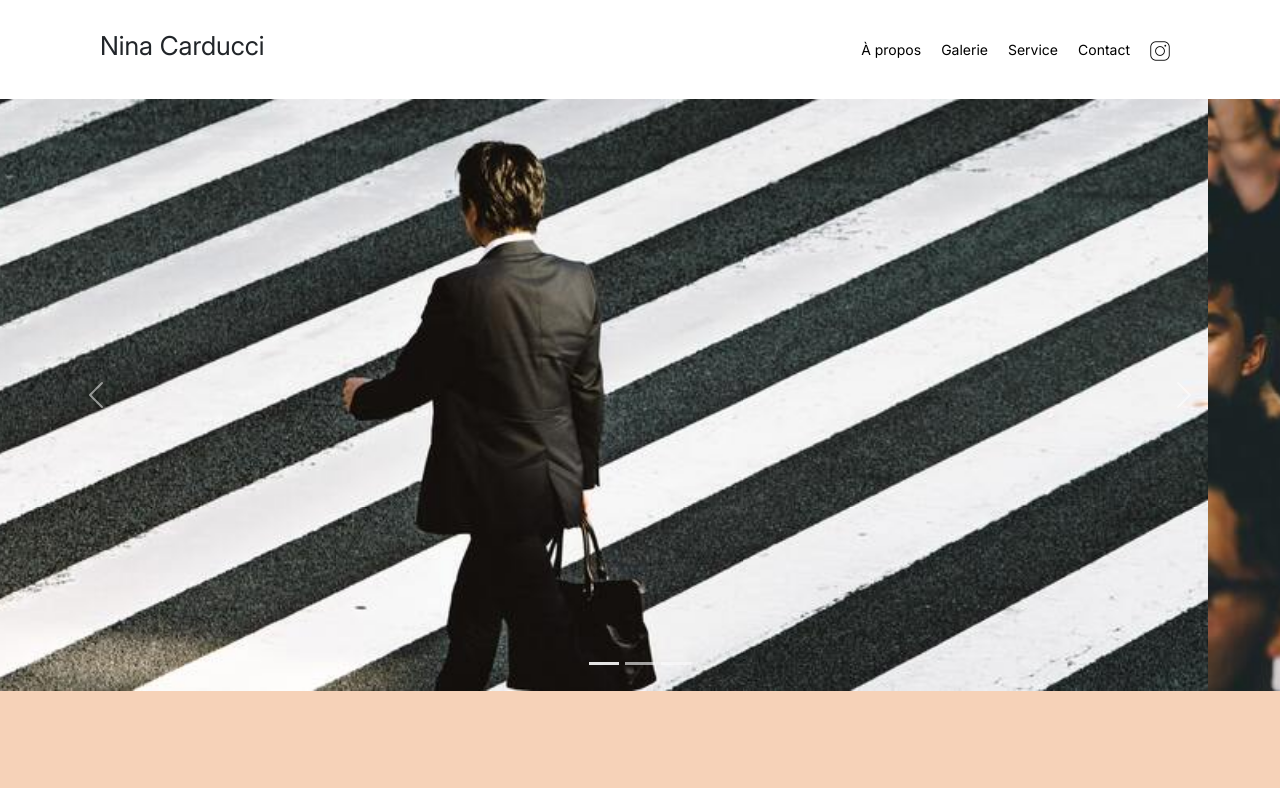
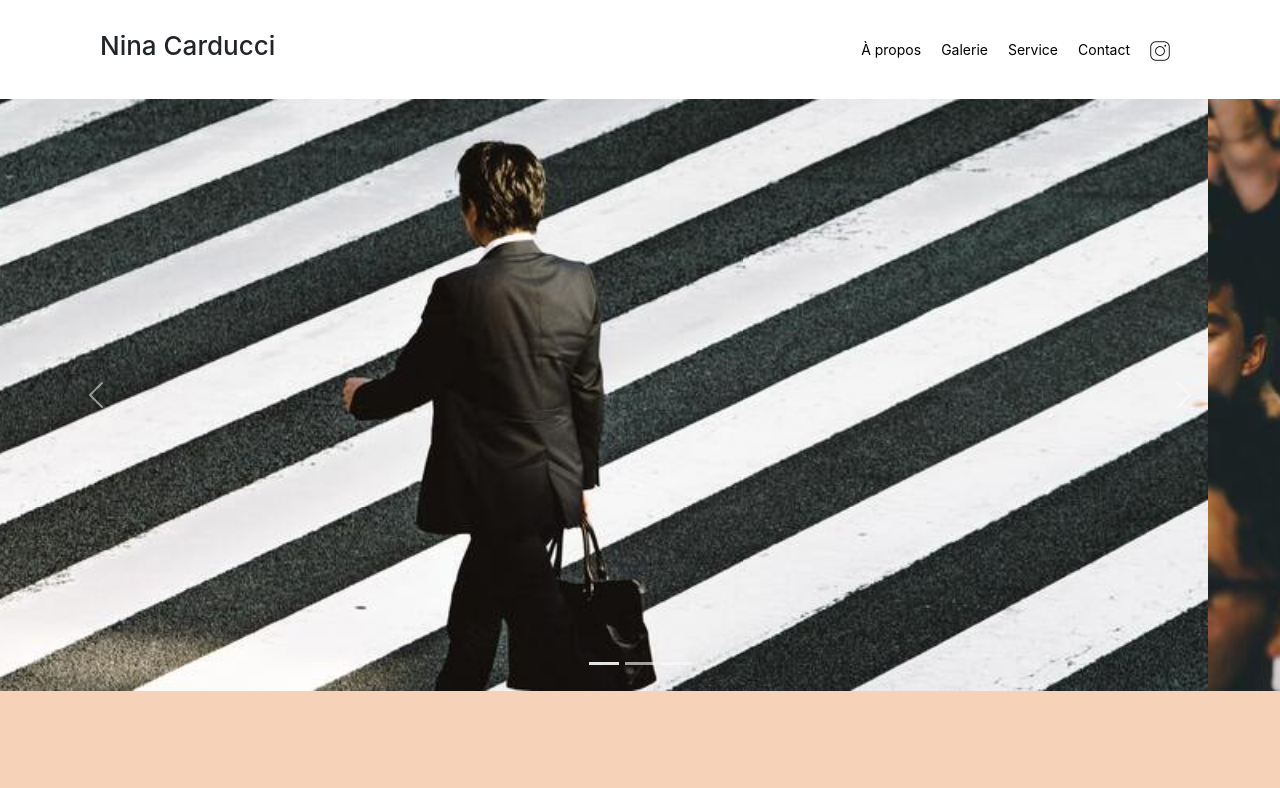
Before and after one commit to Mrt-28/OpenClassroom_Projet8_Nina-Carducci, a plain HTML site: page index.html in a window 1280 px wide. Shown: the top 788 px of the page. Drawn offline with nearby package versions, Linux system fonts and the light colour scheme.

Commit message:
-Replace ttf fonts by woff2 fonts

```diff
--- a/assets/style.css
+++ b/assets/style.css
@@ -1,6 +1,6 @@
 @font-face {
   font-family: 'Inter';
-  src: url('fonts/Inter/Inter-VariableFont_opsz,wght.ttf') format('truetype');
+  src: url('fonts/Inter/Inter-VariableFont_opsz,wght.woff2') format('woff2');
   font-weight: 400;
   font-style: normal;
   font-display: swap;
@@ -8,7 +8,7 @@
 
 @font-face {
   font-family: 'Spectral';
-  src: url('fonts/Spectral/Spectral-Italic.ttf') format('truetype');
+  src: url('fonts/Spectral/Spectral-Italic.woff2') format('woff2');
   font-weight: 400;
   font-style: italic;
   font-display: swap;
--- a/index.html
+++ b/index.html
@@ -5,8 +5,8 @@
 	<meta name="viewport" content="width=device-width, initial-scale=1.0">
 	<title>Nina Carducci - Photographe</title>
 
-	<link rel="preload" href="./assets/fonts/Spectral/Spectral-Italic.ttf" as="font" type="font/ttf" crossorigin>
-	<link rel="preload" href="./assets/fonts/Inter/Inter-VariableFont_opsz,wght.ttf" as="font" type="font/ttf" crossorigin>
+	<link rel="preload" href="./assets/fonts/Spectral/Spectral-Italic.woff2" as="font" type="font/woff2" crossorigin>
+	<link rel="preload" href="./assets/fonts/Inter/Inter-VariableFont_opsz,wght.woff2" as="font" type="font/woff2" crossorigin>
 
 	<link rel="preload" href="./assets/bootstrap/bootstrap.min.css" as="style">
 	<link rel="preload" href="./assets/style.css" as="style">
```
Also changed, not shown: assets/fonts/Inter/Inter-VariableFont_opsz,wght.woff2 (added), assets/fonts/Spectral/Spectral-Italic.woff2 (added).
